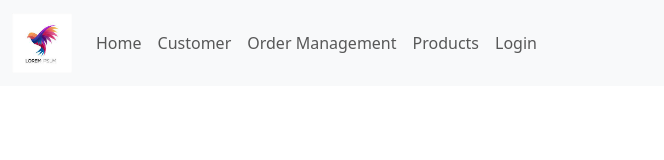
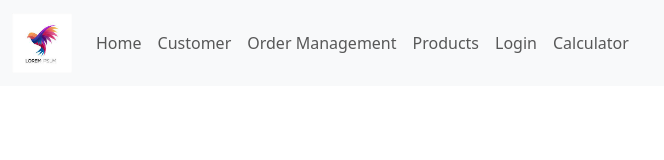
Before and after one commit to Faslanrizni/react-pos-front, a React (Vite) app: page /calc in a window 1280 px wide. Shown: the top 160 px of the page, without its empty margins (0-664 px from the left). Built offline with nearby package versions, Linux system fonts and the light colour scheme.

Commit message:
applying redux via calculator update 1

```diff
--- a/package.json
+++ b/package.json
@@ -10,6 +10,7 @@
     "preview": "vite preview"
   },
   "dependencies": {
+    "@reduxjs/toolkit": "^2.2.5",
     "axios": "^1.7.2",
     "bootstrap": "^5.3.2",
     "chart.js": "^4.4.3",
--- a/src/App.tsx
+++ b/src/App.tsx
@@ -7,6 +7,7 @@ import Product from "./components/Product.tsx";
 import Order from "./components/Order";
 import Signup from "./components/SignUp";
 import Login from "./components/Login";
+import Calculator from "./components/Calculator";
 
 function App() {
   return (
@@ -36,6 +37,9 @@ function App() {
                 <li className="nav-item">
                   <Link className="nav-link" to={'/login'} >Login</Link>
                 </li>
+                <li className="nav-item">
+                  <Link className="nav-link" to={'/cala'} >Calculator</Link>
+                </li>
               </ul>
             </div>
           </div>
@@ -48,6 +52,7 @@ function App() {
           <Route path={'/orders'} element={<Order/>} />
           <Route path={'/login'} element={<Login/>} />
           <Route path={'/signup'} element={<Signup/>} />
+          <Route path={'/calc'} element={<Calculator/>} />
         </Routes>
 
       </div>
--- /dev/null
+++ b/src/components/Calculator.tsx
@@ -0,0 +1,6 @@
+import React from "react";
+
+const Calculator:React.FC=()=>{
+
+}
+export default Calculator
```
Also changed, not shown: src/state/Store.tsx (added, +8 -0 lines), 1 other file (tests, documents, lock files or other folders).
